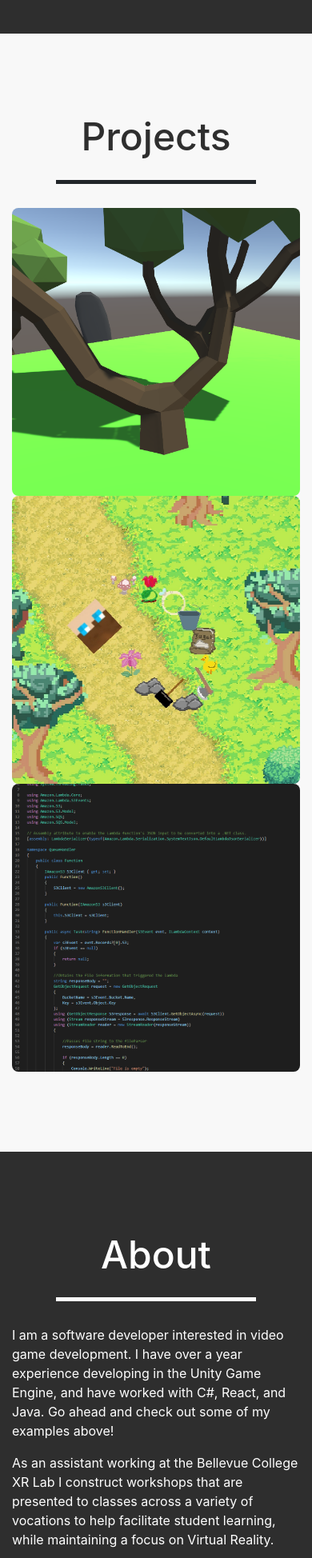
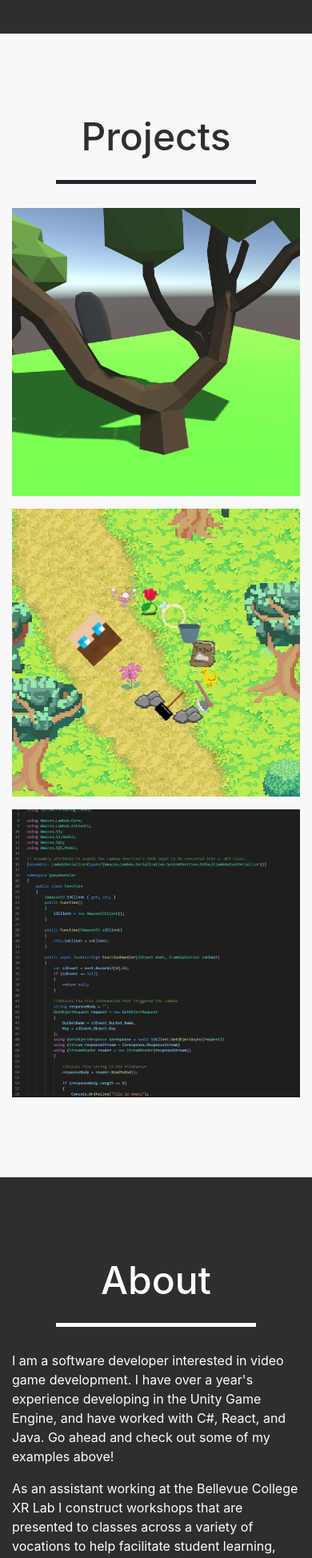
Before and after one commit to AnnickS/My-Portforlio, a React (Create React App) app: page / in a window 390 px wide. Shown: the part 692-2640 px from the top of the page at 80% size. Built offline with nearby package versions, Linux system fonts and the light colour scheme.

Commit message:
Added OnHover/Spaces
Image links change on mouse over. Added spaces between images in mobile.

```diff
--- a/package.json
+++ b/package.json
@@ -8,6 +8,7 @@
     "@testing-library/user-event": "^7.2.1",
     "bootstrap": "^4.4.1",
     "jquery": "^3.4.1",
+    "mdbreact": "^4.27.0",
     "popper.js": "^1.16.1",
     "react": "^16.12.0",
     "react-dom": "^16.12.0",
--- a/src/index.js
+++ b/src/index.js
@@ -1,6 +1,9 @@
 import React from "react";
 import ReactDOM from "react-dom";
 import "./index.css";
+import '@fortawesome/fontawesome-free/css/all.min.css';
+import 'bootstrap-css-only/css/bootstrap.min.css';
+import 'mdbreact/dist/css/mdb.css';
 import App from "./App";
 import * as serviceWorker from "./serviceWorker";
 import "bootstrap/dist/css/bootstrap.min.css";
--- a/src/mainPage.css
+++ b/src/mainPage.css
@@ -79,7 +79,7 @@ section.success {
 
 .image-links {
   max-width: 100%;
-  border-radius: 8px;
+  /*border-radius: 8px;*/
   margin-left: auto;
   margin-right: auto;
   display: block;
--- a/src/mainPage.js
+++ b/src/mainPage.js
@@ -1,5 +1,6 @@
 import React from "react";
 import { Link } from 'react-router-dom';
+import { MDBMask, MDBView, MDBContainer, MDBRow, MDBCol } from "mdbreact";
 import "./mainPage.css";
 
 import logo from "./photos/logo.jpg";
@@ -37,13 +38,29 @@ class mainPage extends React.Component {
                 </div>
               </div>
               <div class="row">
-                <div class="col-sm-4">
-                  <Link to="/FloatingIsland"><img src={island} className="image-links" /></Link>
+                <div class="col-sm-4 col-">
+                <MDBView hover zoom>
+                  <Link to="/FloatingIsland">
+                    <img src={island} className="image-links"/>
+                    <MDBMask className="flex-center" overlay="white-light">
+                      <p className="black-text">Floating Island</p>
+                    </MDBMask>
+                    </Link>
+                  </MDBView>
+                  <p> </p>
                 </div>
                 <div class="col-sm-4">
-                  <Link to="/ItemsIsItems"><img src={items} className="image-links" /></Link>
+                  <MDBView hover zoom>
+                  <Link to="/ItemsIsItems">
+                    <img src={items} className="image-links" />
+                    <MDBMask className="flex-center" overlay="white-light">
+                      <p className="black-text">Items Is Items</p>
+                    </MDBMask>
+                    </Link>
+                  </MDBView>
+                  <p> </p>
                 </div>
-                <div class="col-sm-4">
+                <div class="col-sm-4 col-xs-1">
                   <img src={InsuranceValidator} className="image-links" />
                 </div>
               </div>
@@ -61,7 +78,7 @@ class mainPage extends React.Component {
                 <div class="col-lg-4 col-lg-offset-2">
                   <p>
                     I am a software developer interested in video game
-                    development. I have over a year experience developing in the
+                    development. I have over a year's experience developing in the
                     Unity Game Engine, and have worked with C#, React, and Java.
                     Go ahead and check out some of my examples above!
                   </p>
@@ -78,7 +95,7 @@ class mainPage extends React.Component {
                   <p>
                     In my spare time I play Dungeons and Dragons with friends,
                     game socially, and write short vignettes. My friends and
-                    family are of highest importance to me, so when I can I
+                    family are of the utmost importance to me, so when I can I
                     spend my time visiting and connecting with others.
                   </p>
                 </div>
@@ -100,6 +117,7 @@ class mainPage extends React.Component {
                       <a href="https://github.com/AnnickS">
                         <img src={github} className="icon-links" />
                       </a>
+                      <p> </p>
                     </div>
                     <div class="col-sm-6">
                       <a href="https://www.linkedin.com/in/annick-stefanin-69362390">
```
Also changed, not shown: 1 other file (tests, documents, lock files or other folders).
